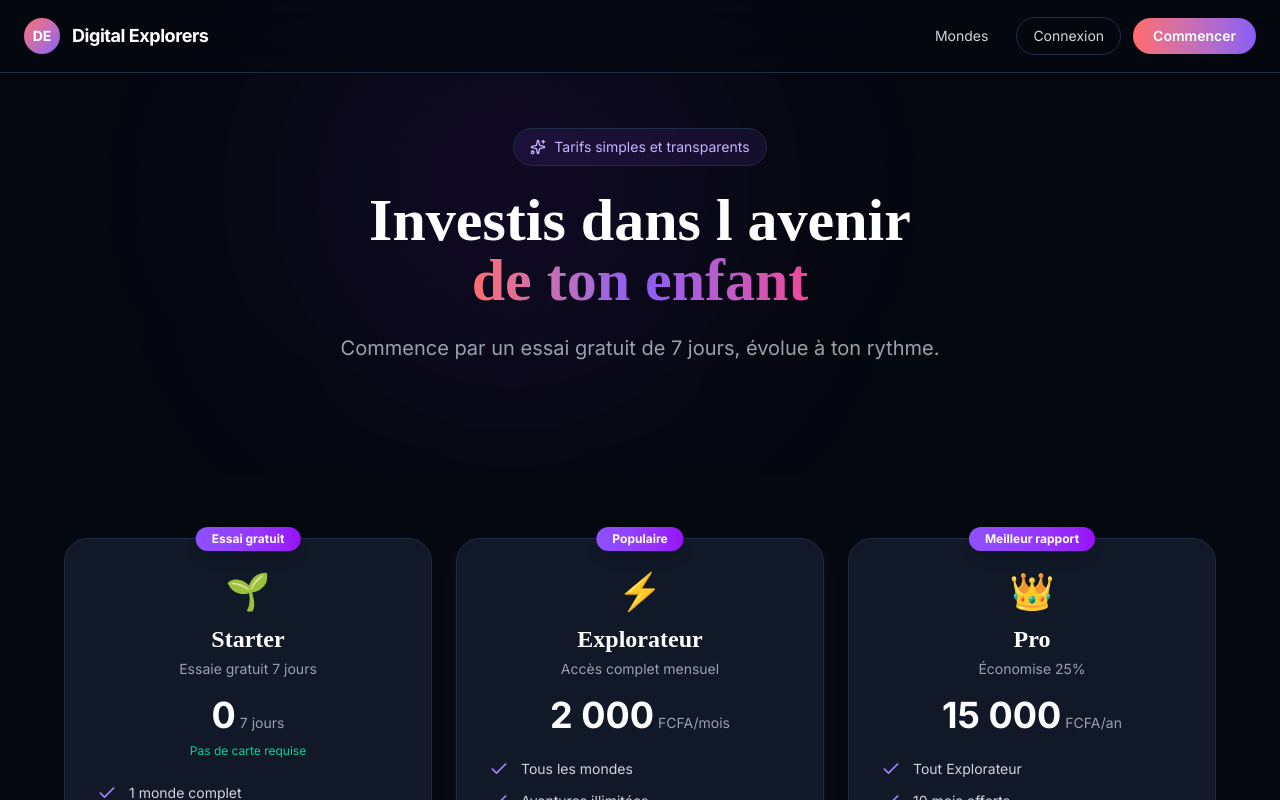
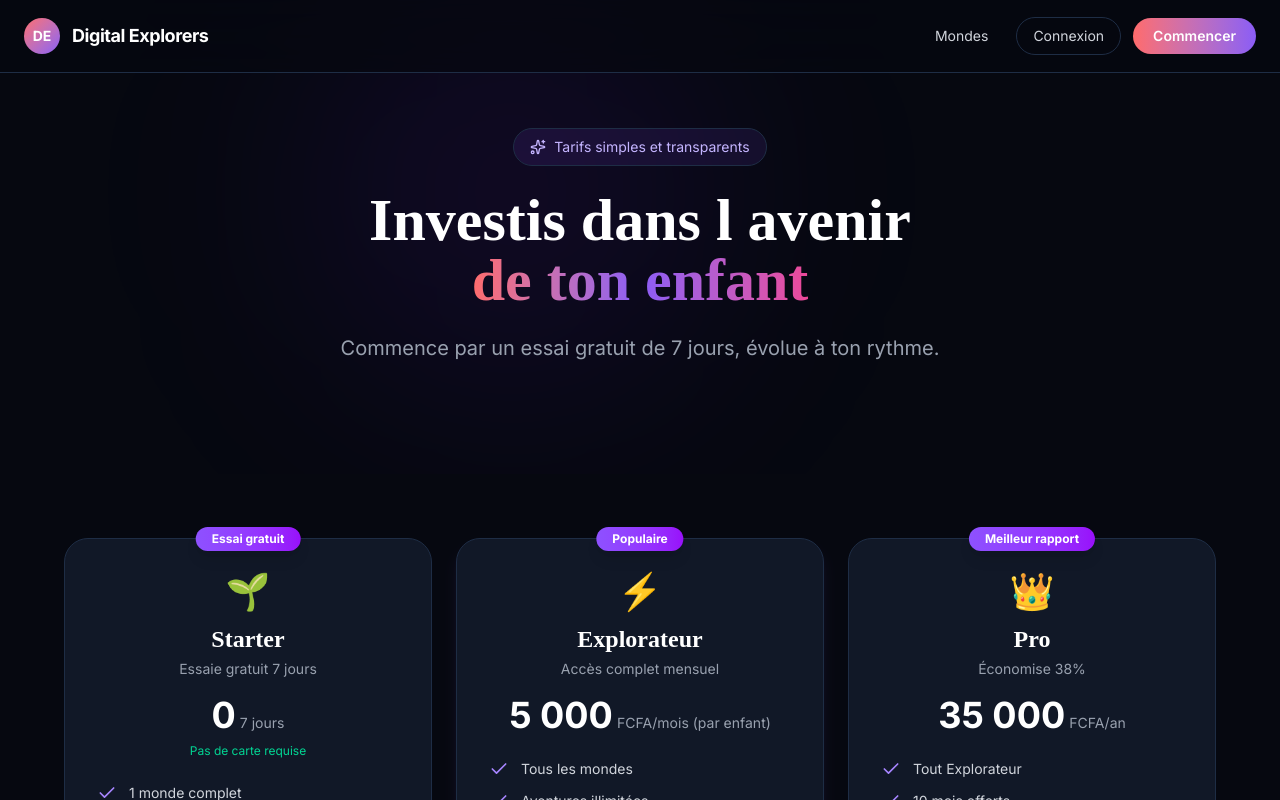
Before and after one commit to benilabservices-gif/digital-explorers, a Next.js app: page /pricing in a window 1280 px wide. Shown: the top 800 px of the page. Built offline with nearby package versions, Linux system fonts and the light colour scheme.

Commit message:
update: pricing to 5000 FCFA/month and 35000 FCFA/year

```diff
--- a/src/app/page.tsx
+++ b/src/app/page.tsx
@@ -53,7 +53,7 @@ export default function HomePage() {
                 <span className="bg-gradient-to-r from-[#ff6b6b] via-[#8b5cf6] to-[#ec4899] bg-clip-text text-transparent">monde numérique</span>
               </h1>
               <p className="text-xl md:text-2xl text-gray-300 leading-relaxed mb-4">Trouve ta voie. Imagine ton futur.</p>
-              <p className="text-gray-500 text-lg mb-10">7 mondes • 84 aventures • Coach IA • Suivi parental. Tout compris dès 2 000 FCFA/mois.</p>
+              <p className="text-gray-500 text-lg mb-10">7 mondes • 84 aventures • Coach IA • Suivi parental. Tout compris dès 5 000 FCFA/mois.</p>
               <div className="flex flex-wrap gap-4">
                 <button onClick={goToAuth} className="px-8 py-4 bg-gradient-to-r from-[#ff6b6b] to-[#8b5cf6] rounded-full font-semibold hover:opacity-90 transition-all hover:-translate-y-0.5 flex items-center gap-2 text-base shadow-lg shadow-violet-500/25">Commencer l aventure <ArrowRight className="w-5 h-5" /></button>
                 <a href="#mondes"><button className="px-8 py-4 border border-white/15 rounded-full font-medium text-gray-300 hover:bg-white/5 hover:text-white transition-all text-base">Explorer les mondes</button></a>
--- a/src/app/pricing/page.tsx
+++ b/src/app/pricing/page.tsx
@@ -5,8 +5,8 @@ import { Check, Star, Shield, ArrowRight, Zap, Sparkles } from "lucide-react";
 
 const PLANS = [
   { id:"starter", name:"Starter", tagline:"Essaie gratuit 7 jours", price:"0", period:"7 jours", icon:"🌱", badge:"Essai gratuit", features:["1 monde complet","3 aventures gratuites","Quiz de base","Badge premier projet","Dashboard","Coach IA basique"], cta:"Essayer 7 jours gratuit", ctaLink:"/auth/signup", popular:false },
-  { id:"monthly", name:"Explorateur", tagline:"Accès complet mensuel", price:"2 000", period:"FCFA/mois", icon:"⚡", badge:"Populaire", features:["Tous les mondes","Aventures illimitées","Quiz IA avancé","Badges illimités","Passport complet","Feedback IA","Coach IA premium","Support prioritaire","1 enfant"], cta:"Commencer l aventure", ctaLink:"/auth/signup", popular:true },
-  { id:"annual", name:"Pro", tagline:"Économise 25%", price:"15 000", period:"FCFA/an", icon:"👑", badge:"Meilleur rapport", features:["Tout Explorateur","10 mois offerts","Certificats","Rapport parent détaillé","Coach IA VIP","Accès anticipé","Badge exclusif","Africa Makers","Webinaires privés"], cta:"Devenir Pro", ctaLink:"/auth/signup", popular:false },
+  { id:"monthly", name:"Explorateur", tagline:"Accès complet mensuel", price:"5 000", period:"FCFA/mois (par enfant)", icon:"⚡", badge:"Populaire", features:["Tous les mondes","Aventures illimitées","Quiz IA avancé","Badges illimités","Passport complet","Feedback IA","Coach IA premium","Support prioritaire","1 enfant"], cta:"Commencer l aventure", ctaLink:"/auth/signup", popular:true },
+  { id:"annual", name:"Pro", tagline:"Économise 38%", price:"35 000", period:"FCFA/an", icon:"👑", badge:"Meilleur rapport", features:["Tout Explorateur","10 mois offerts","Certificats","Rapport parent détaillé","Coach IA VIP","Accès anticipé","Badge exclusif","Africa Makers","Webinaires privés"], cta:"Devenir Pro", ctaLink:"/auth/signup", popular:false },
 ];
 
 const PAYMENTS = [
```
